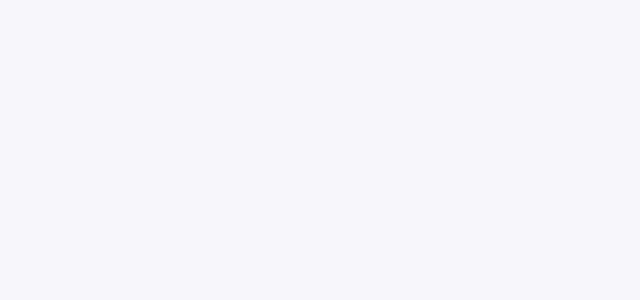
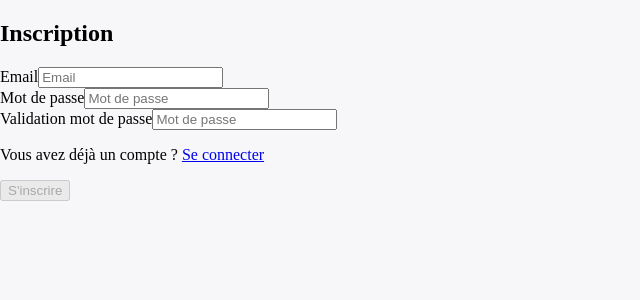
Before and after one commit to thomasescartin/Brain-AI, a React (Vite) app in the folder client/: page /inscription in a window 1280 px wide. Before the commit this address had no page. Shown: the top 300 px of the page, without its empty margins (0-640 px from the left). Built offline with nearby package versions, Linux system fonts and the light colour scheme.

Commit message:
Ajout de la page inscription + lier à app .

```diff
--- /dev/null
+++ b/client/pages/inscription.jsx
@@ -0,0 +1,98 @@
+import { useState } from "react";
+import { Link } from "react-router-dom";
+import { useNavigate } from "react-router-dom";
+// import "./Formulaires.css";
+
+export default function Inscription() {
+  const [email, setEmail] = useState("");
+  const [password, setPassword] = useState("");
+  const [error, setError] = useState("");
+  const [confirmPassword, setConfirmPassword] = useState("");
+  const navigate = useNavigate();
+
+  const handleSubmit = async (e) => {
+    e.preventDefault();
+
+    if (password !== confirmPassword) {
+      setError("Les mots de passe ne correspondent pas");
+      return;
+    }
+
+    try {
+      const response = await fetch(
+        "http://sql7.freesqldatabase.com:3306/api/auth",
+        {
+          method: "POST",
+          headers: { "Content-Type": "application/json" },
+          body: JSON.stringify({ email, password }),
+        }
+      );
+
+      const data = await response.json();
+
+      if (!response.ok) {
+        throw new Error(data.error);
+      }
+
+      setEmail("");
+      setPassword("");
+      setConfirmPassword("");
+
+      navigate("/dashboard"); // redirection vers le dashboard
+    } catch (err) {
+      setError(err.message);
+    }
+  };
+
+  function securiteMDP(password) {
+    if (/[<>`"'\\;]/.test(password)) return false; // invalide si un caractère spéciale est dans le mot de passe
+    return (
+      password.length >= 8 && // le mot de passe doit être supèrieur ou égal à 8 caractères
+      /[A-Z]/.test(password) && // test si il y a au moins une majuscule
+      /[a-z]/.test(password) && // test si il y a ua moins une minuscules
+      /\d/.test(password) // d = digit , permet de tester si il y a au moins un chiffre entre 0 et 9 inclus
+    );
+  }
+
+  return (
+    <>
+      <form onSubmit={handleSubmit}>
+        <div>
+          <h2>Inscription </h2>
+        </div>
+        <div>
+          <label htmlFor="">Email</label>
+          <input type="email" name="" id="" placeholder="Email" required />
+        </div>
+        <div>
+          <label htmlFor="">Mot de passe</label>
+          <input
+            type="password"
+            value={password}
+            onChange={(e) => setPassword(e.target.value)}
+            placeholder="Mot de passe"
+            required
+          />
+        </div>
+        <div>
+          <label htmlFor="">Validation mot de passe</label>
+          <input
+            type="password"
+            value={password}
+            onChange={(e) => setPassword(e.target.value)}
+            placeholder="Mot de passe"
+            required
+          />
+        </div>
+
+        <p>
+          Vous avez déjà un compte ? <Link to="/login">Se connecter</Link>
+        </p>
+
+        {error && <p>{error}</p>}
+
+        <button disabled={!securiteMDP(password)}>S'inscrire</button>
+      </form>
+    </>
+  );
+}
--- a/client/src/app.jsx
+++ b/client/src/app.jsx
@@ -4,6 +4,7 @@ import { Routes, Route } from "react-router-dom";
 import Acceuil from "../pages/acceuil.jsx";
 import Explorer from "../pages/explorer.jsx";
 import MentionLegales from "../pages/mentionsLegales.jsx";
+import Inscription from "../pages/inscription.jsx";
 
 export default function App() {
   return (
@@ -11,6 +12,7 @@ export default function App() {
       <Route path="/" element={<Acceuil />} />
       <Route path="/explorer" element={<Explorer />} />
       <Route path="/mentions" element={<MentionLegales />} />
+      <Route path="/inscription" element={<Inscription />} />
     </Routes>
   );
 }
```
